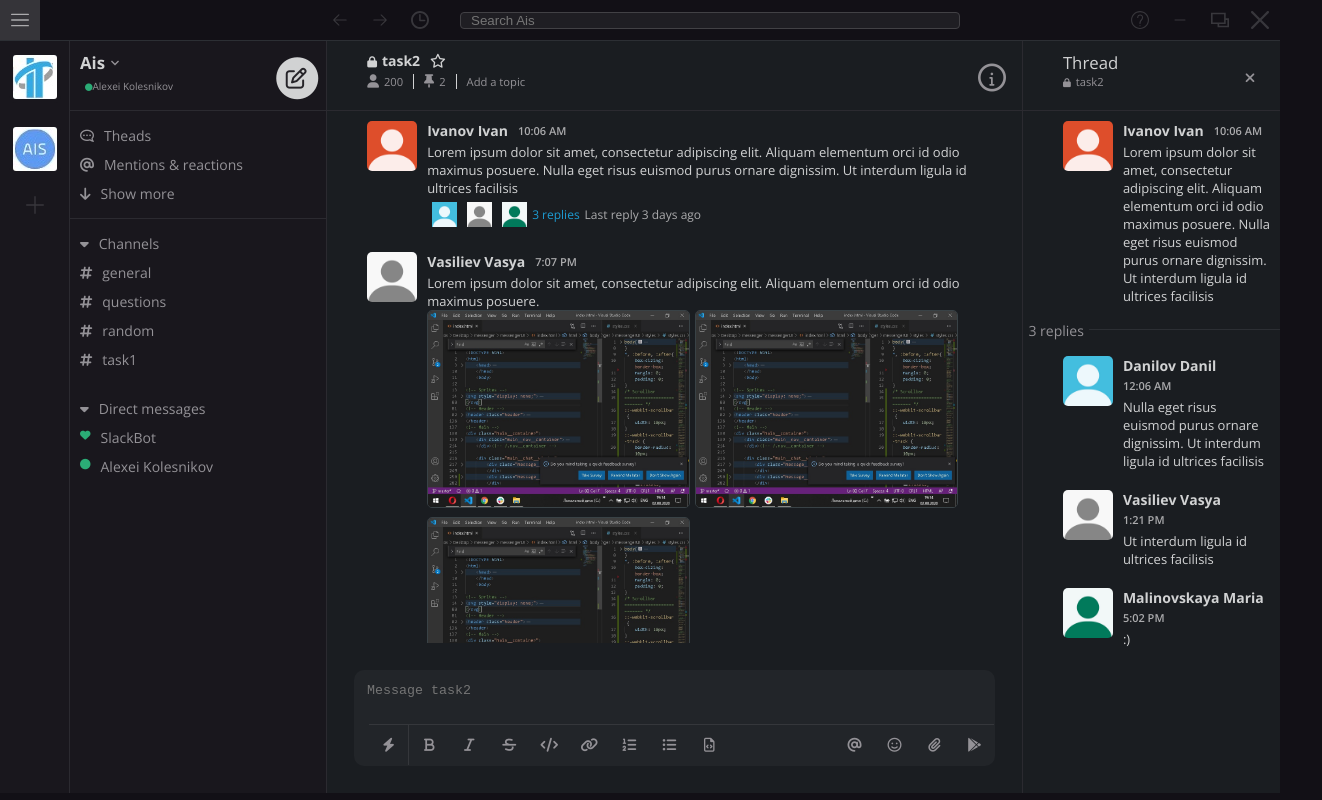
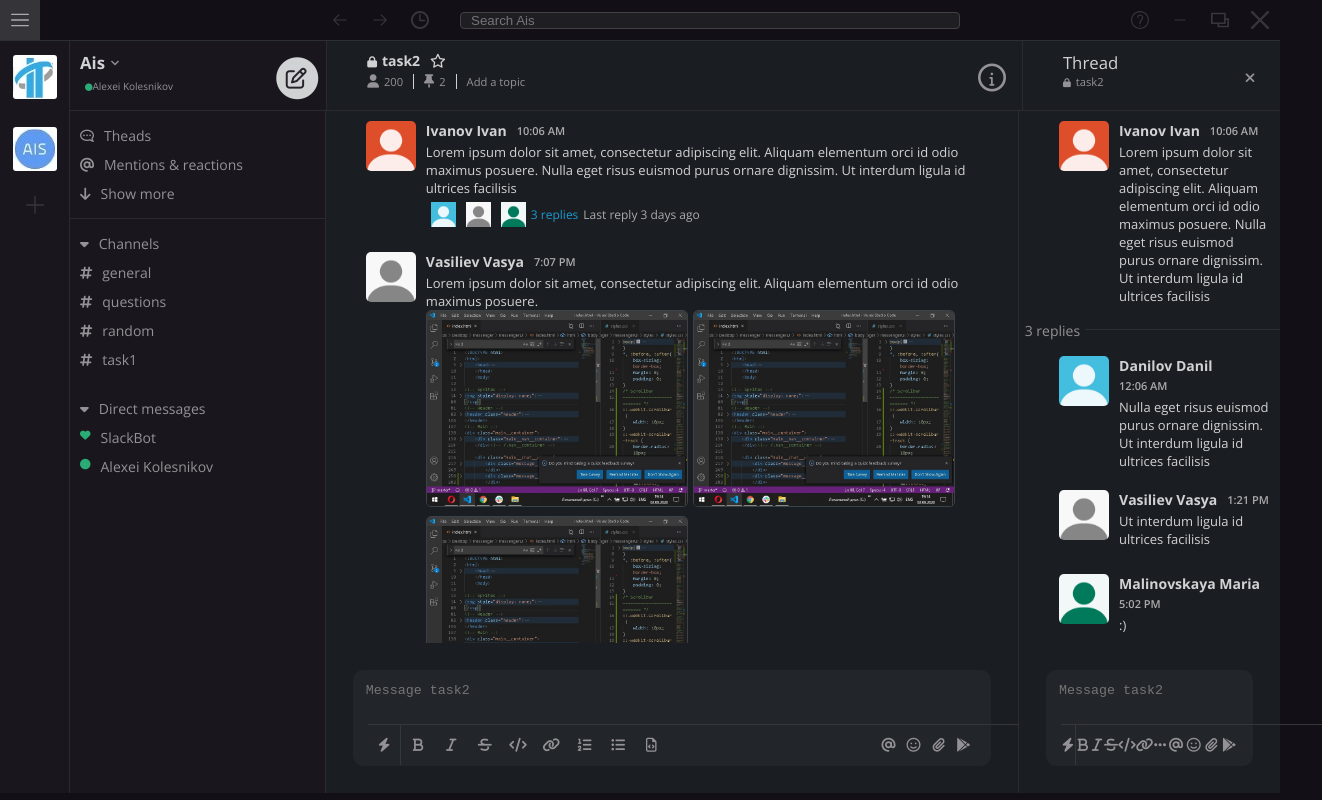
Before and after one commit to AleshaKolesnikov/messengerUI, a plain HTML site: page index.html in a window 1280 px wide. Shown: the whole page, 1322 px wide, since content can reach past the window. Drawn offline with nearby package versions, Linux system fonts and the light colour scheme.

Commit message:
added textarea in details; added viewport(hidden buttons); fixed min-height of blocks

```diff
--- a/index.html
+++ b/index.html
@@ -2,6 +2,7 @@
 <html>
     <head>
         <meta charset="utf-8>">
+        <meta name="viewport" content="width=device-width">
         <title>Messenger UI</title>
         <link rel="stylesheet" type="text/css" href="styles/styles.css">
         <link href="https://fonts.googleapis.com/css2?family=Open+Sans:wght@400;600;700&display=swap" rel="stylesheet">
@@ -165,10 +166,10 @@
                 </h5>
                 <p class="font__mini"><i style="color:#2bac76; font-size: 75%;" class="fas fa-circle"></i>Alexei Kolesnikov</p>
                 <!-- new message icon -->
-                    <a onfocus="this.blur()" class="btn position_right" href="#">
-                        <i style="color: #d1d2d3; font-size: 3em;" class="fas fa-circle fa-stack-2x"></i>
-                        <i style="color: #252328; font-size: 1.5em;" class="far fa-edit fa-stack-1x"></i>
-                    </a>
+                <a onfocus="this.blur()" class="btn position_right" href="#">
+                    <i style="color: #d1d2d3; font-size: 3em;" class="fas fa-circle fa-stack-2x"></i>
+                    <i style="color: #252328; font-size: 1.5em;" class="far fa-edit fa-stack-1x"></i>
+                </a>
             </div><!-- /.user__info-->
             <div class="channel__info">
                 <div class="channel__info__header">
@@ -198,7 +199,7 @@
                         <span class="icon lock_i">task2</span>
                     </a>
                 </div>
-            </div>
+            </div> <!--/.details__info-->
         </div><!--./main__header-->
         <div class="main__workspace">
             <div class="nav__menu">
@@ -355,29 +356,32 @@
                             <a class="btn" href="#">
                                 <i class="fas fa-bolt"></i>
                             </a>
-                            <a class="btn" href="#">
+                            <a class="btn holding_third_btn" href="#">
                                 <i class="fas fa-bold"></i>
                             </a>
-                            <a class="btn" href="#">
+                            <a class="btn holding_third_btn" href="#">
                                 <i class="fas fa-italic"></i>
                             </a>
-                            <a class="btn" href="#">
+                            <a class="btn holding_second_btn" href="#">
                                 <i class="fas fa-strikethrough"></i>
                             </a>
-                            <a class="btn" href="#">
+                            <a class="btn holding_second_btn" href="#">
                                 <i class="fas fa-code"></i>
                             </a>
-                            <a class="btn" href="#">
+                            <a class="btn holding_second_btn" href="#">
                                 <i class="fas fa-link"></i>
                             </a>
-                            <a class="btn" href="#">
+                            <a class="btn holding_first_btn" href="#">
                                 <i class="fas fa-list-ol"></i>
                             </a>
-                            <a class="btn" href="#">
+                            <a class="btn holding_first_btn" href="#">
                                 <i class="fas fa-list-ul"></i>
                             </a>
-                            <a class="btn" href="#">
+                            <a class="btn holding_first_btn" href="#">
                                 <i class="far fa-file-code"></i>
+                            </a>
+                            <a class="btn hidden_btn" href="#">
+                                <i class="fas fa-ellipsis-h"></i>
                             </a>
                         </div>
                         <div class="right__options">
@@ -530,8 +534,51 @@
                         </div>
                     </div>
                 </div>
+                <div class="text__input__container">
+                    <textarea class="text__input" placeholder="Message task2"></textarea>
+                    <div class="input__options">
+                        <div class="left__options">
+                            <a class="btn" href="#">
+                                <i class="fas fa-bolt"></i>
+                            </a>
+                            <a class="btn holding_third_btn" href="#">
+                                <i class="fas fa-bold"></i>
+                            </a>
+                            <a class="btn holding_third_btn" href="#">
+                                <i class="fas fa-italic"></i>
+                            </a>
+                            <a class="btn holding_second_btn" href="#">
+                                <i class="fas fa-strikethrough"></i>
+                            </a>
+                            <a class="btn holding_second_btn" href="#">
+                                <i class="fas fa-code"></i>
+                            </a>
+                            <a class="btn holding_second_btn" href="#">
+                                <i class="fas fa-link"></i>
+                            </a>
+                            <a class="btn" href="#">
+                                <i class="fas fa-ellipsis-h"></i>
+                            </a>
+                        </div>
+                        <div class="right__options">
+                            <a href="#" class="btn">
+                                <i class="fas fa-at"></i>
+                            </a>
+                            <a href="#" class="btn">
+                                <i class="far fa-smile"></i>
+                            </a>
+                            <a href="#" class="btn">
+                                <i class="fas fa-paperclip"></i>
+                            </a>
+                            <a href="#" class="btn">
+                                <i class="fab fa-google-play"></i>
+                            </a>
+                        </div>
+                    </div>
+                </div><!--text__input-->
             </div><!--/.details-->
         </div> <!--/.main__workspace-->
-</div><!-- /.main -->
+    </div><!-- /.main -->
+</div>
     </body>
 </html>
--- a/styles/styles.css
+++ b/styles/styles.css
@@ -39,6 +39,7 @@ padding: 0px 0;
 border-bottom: 1px solid #2c2f34;
 min-height: 40px;
 max-height: 50px;
+min-width: 800px;
 height: 5%;
 }
 
@@ -152,6 +153,31 @@ height: 5%;
     top: 25%;
     margin-right: 10px;
 }
+@media (max-width:1000px){
+    .holding_first_btn{
+        display: none;
+    }
+}
+@media (max-width:800px){
+    .holding_second_btn{
+        display: none;
+    }
+}
+@media (max-width:600px){
+    .holding_third_btn{
+        display: none;
+    }
+}
+.hidden_btn{
+    display: none;
+}
+@media (max-width:1001px){
+    .hidden_btn{
+        display: flex;
+    }
+}
+
+
 /* Input
 ========================== */
 
@@ -180,8 +206,8 @@ input[type=search]:focus{
     display: flex;
     flex: 1 0 20%;
     min-height: 150px;
+    max-height: 200px;
     flex-direction: column;
-    justify-content: space-around;
 }
 .text__input{
     display: flex;
@@ -196,20 +222,26 @@ input[type=search]:focus{
     resize: none;
 }
 .input__options{
-    overflow: auto;
     display: flex;
+    width: 100%;
     justify-content: space-between;
-    width: 90%;
     position: absolute;
-    left: 2em;
-    bottom: 1em;
-    display: flex;
+    left: 3em;
+    bottom: 2em;
+    padding-right: 6em;
     flex: 1 1 100%;
-    margin: 1em;
     border-top: 1px solid #35373b;
 }
-.left__options, .right__options{
+.left__options{
     display: flex;
+    justify-content: flex-start;
+    width: 60%;
+    max-width: 300px;
+}
+.right__options{
+    display: flex;
+    width: 40%;
+    max-width: 100px;
 }
 .left__options, .right__options a{
     margin: 0em;
@@ -278,9 +310,10 @@ input[type=search]:focus{
     height: 10%;
 }
 
-/* user__inforamtion
+/* user__info
 ========================== */
 .user__info{
+    position: relative;
     flex: 1 2 20%;
     padding: 10px;
     position: relative;
@@ -426,6 +459,7 @@ input[type=search]:focus{
     overflow-y: auto;
     flex: 2 2 80%;
     max-height: 80%;
+    min-height: 150px;
     flex-direction: column;
 }
 .chat__messages:hover::-webkit-scrollbar-thumb{
@@ -589,19 +623,19 @@ input[type=search]:focus{
 /* details
 ========================== */
 .details{
+    display: flex;
     background-color: #1a1d21;
     flex: 1 2 20%;
     flex-direction: column;
-    overflow-y: auto;
+    position: relative;
 }
-.details:hover::-webkit-scrollbar-thumb{
+.threads__replies:hover::-webkit-scrollbar-thumb{
     visibility: visible;
 }
 
 /* threads__main__message
 ========================== */
 .threads__main__message{
-
 }
 
 .details .message__container{
@@ -645,3 +679,7 @@ input[type=search]:focus{
 
 /* threads__replies
 ========================== */
+.threads__replies{
+    overflow-y: auto;
+    min-height: 150px;
+}
```
